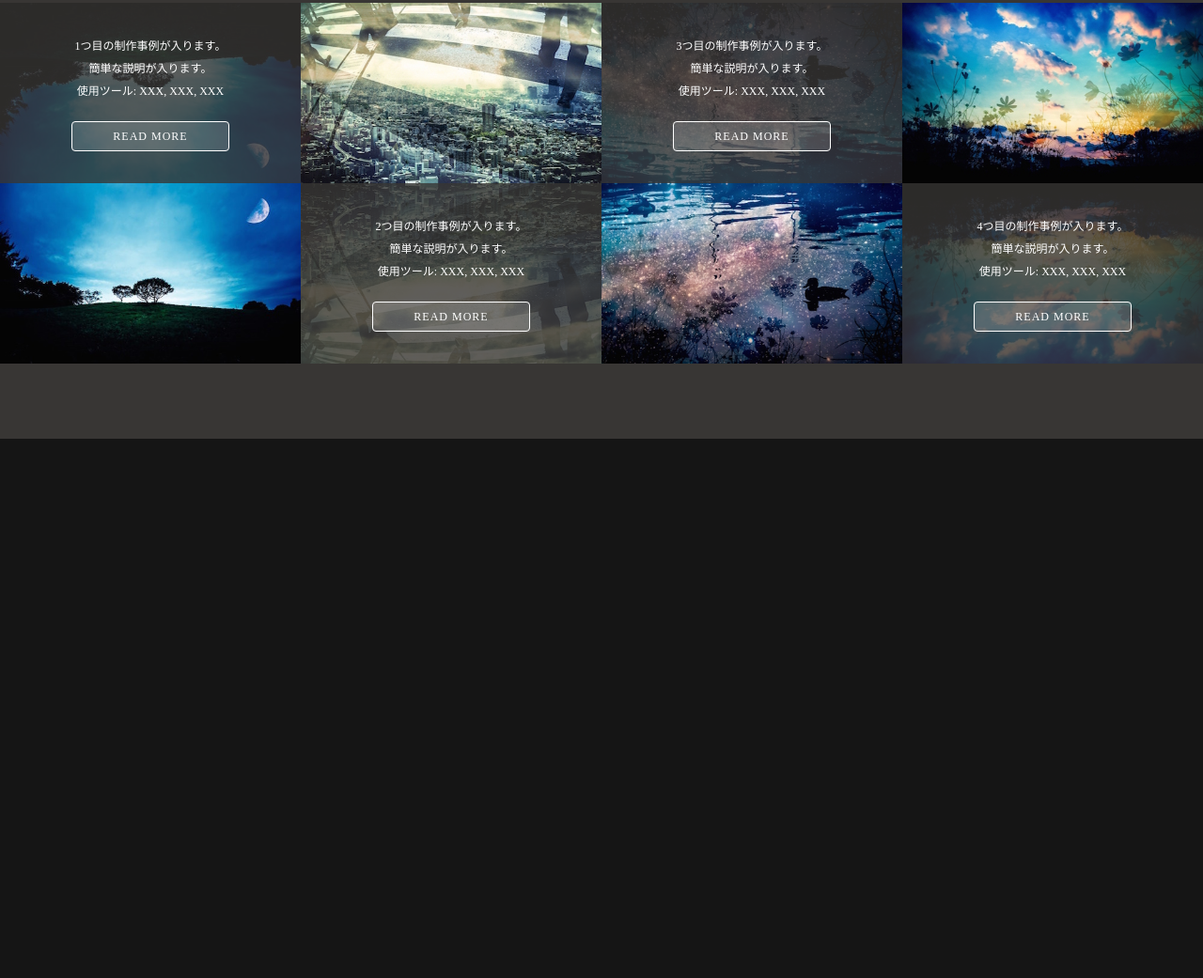
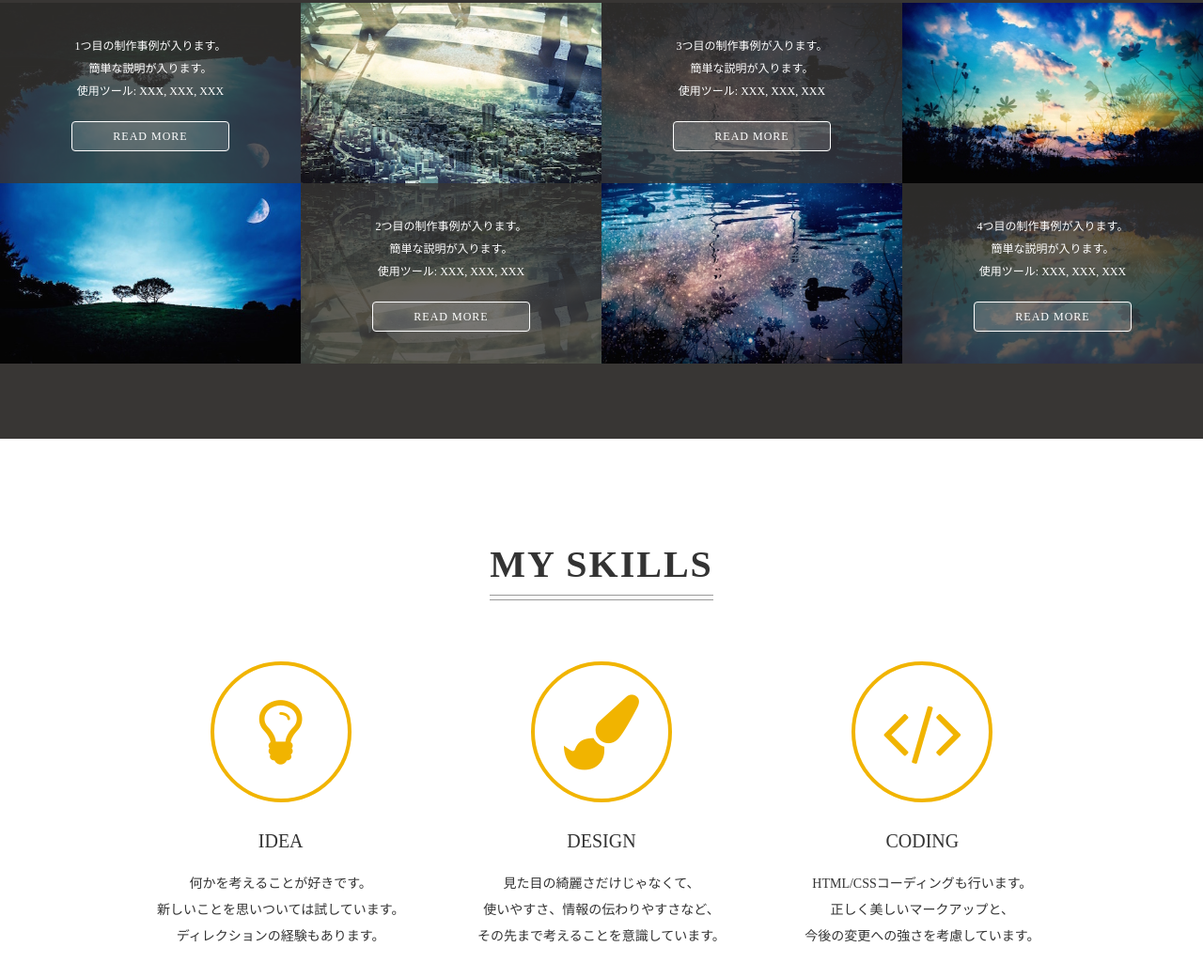
Before and after one commit to tombo-gokuraku/singlepage-layout_modern-coding, a plain HTML site: page index.html in a window 1280 px wide. Shown: the part 1337-2378 px from the top of the page at 94% size. Before the commit the page ends 1804 px from the top, so only its background shows below. Drawn offline with Linux system fonts and the light colour scheme.

Commit message:
add skills

```diff
--- a/css/style.css
+++ b/css/style.css
@@ -204,3 +204,43 @@ body {
 .work-box:nth-child(odd)::after {
   top: 0;
 }
+
+.skills {
+  padding: 80px 0;
+  background-color: #fff;
+  color: #333;
+}
+
+.skills-wrapper {
+  display: table;
+  width: 80%;
+  margin: 50px auto 0;
+  table-layout: fixed;
+}
+
+.skill-box {
+  display: table-cell;
+}
+
+.skill-icon {
+  width: 150px;
+  height: 150px;
+  margin-bottom: 30px;
+  border: 4px solid;
+  border-radius: 50%;
+  color: #f1b400;
+  font-size: 8rem;
+
+  /* アイコンの中央揃え */
+  line-height: 142px;
+}
+
+.skill-title {
+  margin: 0 20px 20px;
+  font-size: 2rem;
+}
+
+.skill-text {
+  margin: 0 20px;
+  line-height: 2;
+}
--- a/index.html
+++ b/index.html
@@ -7,6 +7,14 @@
     <link
       href="https://fonts.googleapis.com/css?family=Raleway&display=swap"
       rel="stylesheet"
+    />
+    <link
+      rel="stylesheet"
+      href="http://maxcdn.bootstrapcdn.com/font-awesome/4.3.0/css/font-awesome.min.css"
+      type="text/css"
+      media="screen"
+      title="no title"
+      charset="utf-8"
     />
     <link
       rel="stylesheet"
@@ -105,7 +113,38 @@
         </div>
       </div>
     </section>
-    <section class="skills"></section>
+    <section class="skills">
+      <h2 class="heading">MY SKILLS</h2>
+      <div class="skills-wrapper">
+        <div class="skill-box">
+          <i class="skill-icon fa fa-lightbulb-o"></i>
+          <div class="skill-title">IDEA</div>
+          <p class="skill-text">
+            何かを考えることが好きです。<br />
+            新しいことを思いついては試しています。<br />
+            ディレクションの経験もあります。
+          </p>
+        </div>
+        <div class="skill-box">
+          <i class="skill-icon fa fa-paint-brush"></i>
+          <div class="skill-title">DESIGN</div>
+          <p class="skill-text">
+            見た目の綺麗さだけじゃなくて、<br />
+            使いやすさ、情報の伝わりやすさなど、<br />
+            その先まで考えることを意識しています。
+          </p>
+        </div>
+        <div class="skill-box">
+          <i class="skill-icon fa fa-code"></i>
+          <div class="skill-title">CODING</div>
+          <p class="skill-text">
+            HTML/CSSコーディングも行います。<br />
+            正しく美しいマークアップと、<br />
+            今後の変更への強さを考慮しています。
+          </p>
+        </div>
+      </div>
+    </section>
     <section id="contact" class="contact"></section>
     <footer class="footer"></footer>
   </body>
```
